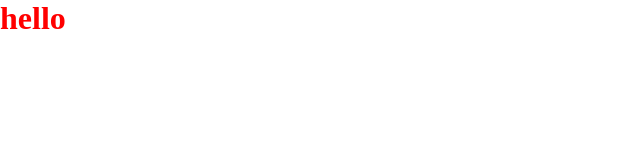
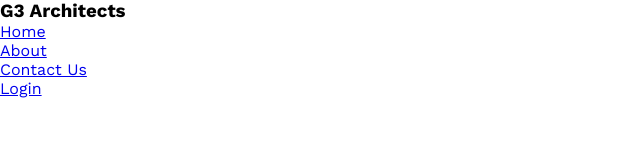
Before and after one commit to shsobur/architects-resources, a plain HTML site: page index.html in a window 1280 px wide. Shown: the whole page, without its empty margins (0-640 px from the left). Drawn offline with nearby package versions, Linux system fonts and the light colour scheme.

Commit message:
add google font work sans

```diff
--- a/index.html
+++ b/index.html
@@ -7,6 +7,22 @@
   <title>architects-resources</title>
 </head>
 <body>
-  <h1>hello</h1>
+  <header>
+    <nav>
+      <h3>G3 Architects</h3>
+      <ul>
+        <li><a href="#">Home</a></li>
+        <li><a href="#">About</a></li>
+        <li><a href="#">Contact Us</a></li>
+        <li><a href="#">Login</a></li>
+      </ul>
+    </nav>
+  </header>
+  <main>
+
+  </main>
+  <footer>
+
+  </footer>
 </body>
 </html>
--- a/style.css
+++ b/style.css
@@ -1,9 +1,7 @@
+@import url('https://fonts.googleapis.com/css2?family=Work+Sans:wght@400;600;700;800&display=swap');
 * {
   margin: 0;
   padding: 0;
   box-sizing: border-box;
+  font-family: 'Work Sans', sans-serif;
 }
-
-h1 {
-  color: red;
-}
```
